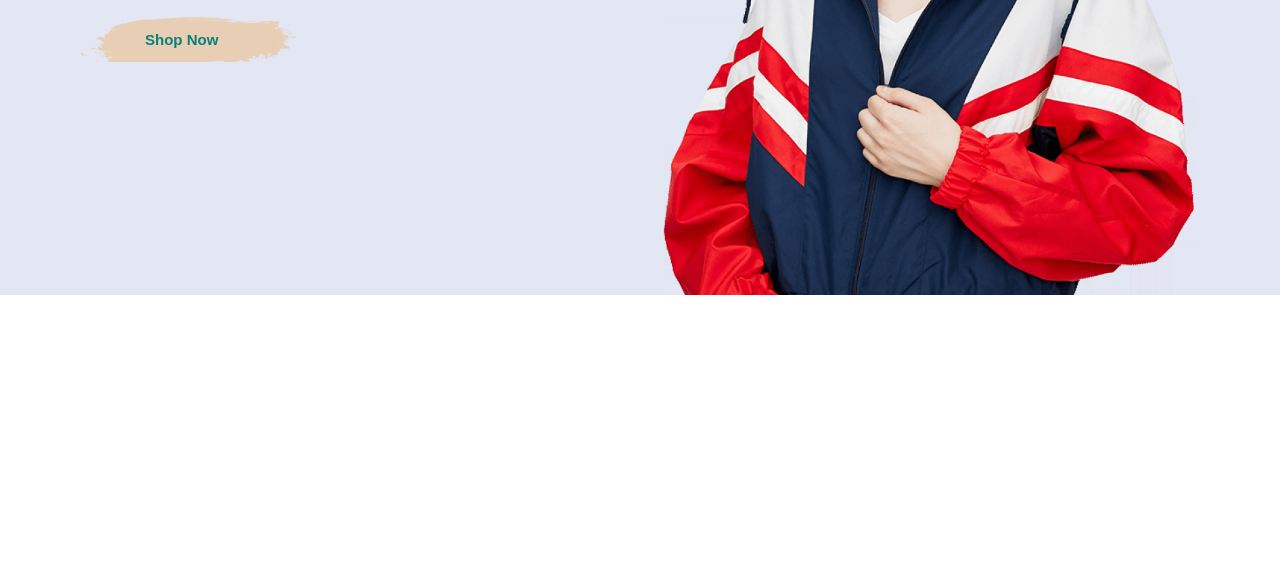
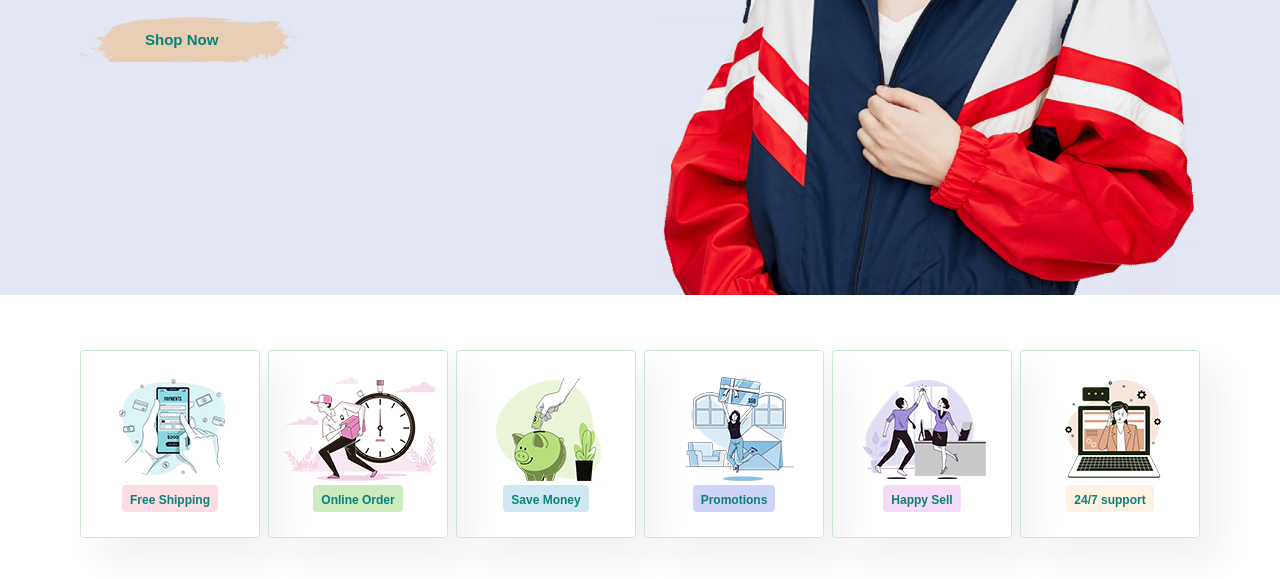
Before and after one commit to khoadodk/cara, a plain HTML site: page index.html in a window 1280 px wide. Shown: the part 509-1088 px from the top of the page. Before the commit the page ends 804 px from the top, so only its background shows below. Drawn offline with Linux system fonts and the light colour scheme; a web font is replaced by a local one.

Commit message:
Added Features section

```diff
--- a/index.html
+++ b/index.html
@@ -38,6 +38,34 @@
         <button>Shop Now</button>
     </section>
 
+    <!-- Features -->
+    <section id="features" class="section-p1">
+        <div class="fe-box">
+            <img src="img/features/f1.png" alt="">
+            <h6>Free Shipping</h6>
+        </div>
+        <div class="fe-box">
+            <img src="img/features/f2.png" alt="">
+            <h6>Online Order</h6>
+        </div>
+        <div class="fe-box">
+            <img src="img/features/f3.png" alt="">
+            <h6>Save Money</h6>
+        </div>
+        <div class="fe-box">
+            <img src="img/features/f4.png" alt="">
+            <h6>Promotions</h6>
+        </div>
+        <div class="fe-box">
+            <img src="img/features/f5.png" alt="">
+            <h6>Happy Sell</h6>
+        </div>
+        <div class="fe-box">
+            <img src="img/features/f6.png" alt="">
+            <h6>24/7 support</h6>
+        </div>
+    </section>
+
     <script src="main.js"></script>
 </body>
 
--- a/style.css
+++ b/style.css
@@ -134,3 +134,62 @@ body {
 }
 
 /*============ HERO END  ============== */
+/*============ FEATURES START ============== */
+
+#features {
+    display: flex;
+    justify-content: space-between;
+    align-items: center;
+    flex-wrap: wrap;
+}
+
+#features .fe-box {
+    width: 180px;
+    text-align: center;
+    padding: 25px 15px;
+    box-shadow: 20px 20px 34px rgba(0, 0, 0, .06);
+    border: 1px solid #cce7d0;
+    border-radius: 4px;
+    margin: 15px 0;
+}
+
+#features .fe-box:hover {
+    box-shadow: 10px 10px 54px rgba(70, 62, 221, 01);
+}
+
+.features .fe-box img {
+    width: 100%;
+    margin-bottom: 10px;
+}
+
+#features .fe-box h6 {
+    display: inline-block;
+    padding: 9px 8px 6px 8px;
+    line-height: 1;
+    border-radius: 4px;
+    color: #088178;
+    background-color: #fddde4;
+}
+
+#features .fe-box:nth-child(2) h6 {
+    background-color: #cdebbc;
+}
+
+#features .fe-box:nth-child(3) h6 {
+    background-color: #d1e8f2
+}
+
+#features .fe-box:nth-child(4) h6 {
+    background-color: #cdd4f8
+}
+
+#features .fe-box:nth-child(5) h6 {
+    background-color: #f6dbf6
+}
+
+#features .fe-box:nth-child(6) h6 {
+    background-color: #fff2e5
+}
+
+
+/*============ FEATURES END  ============== */
```
